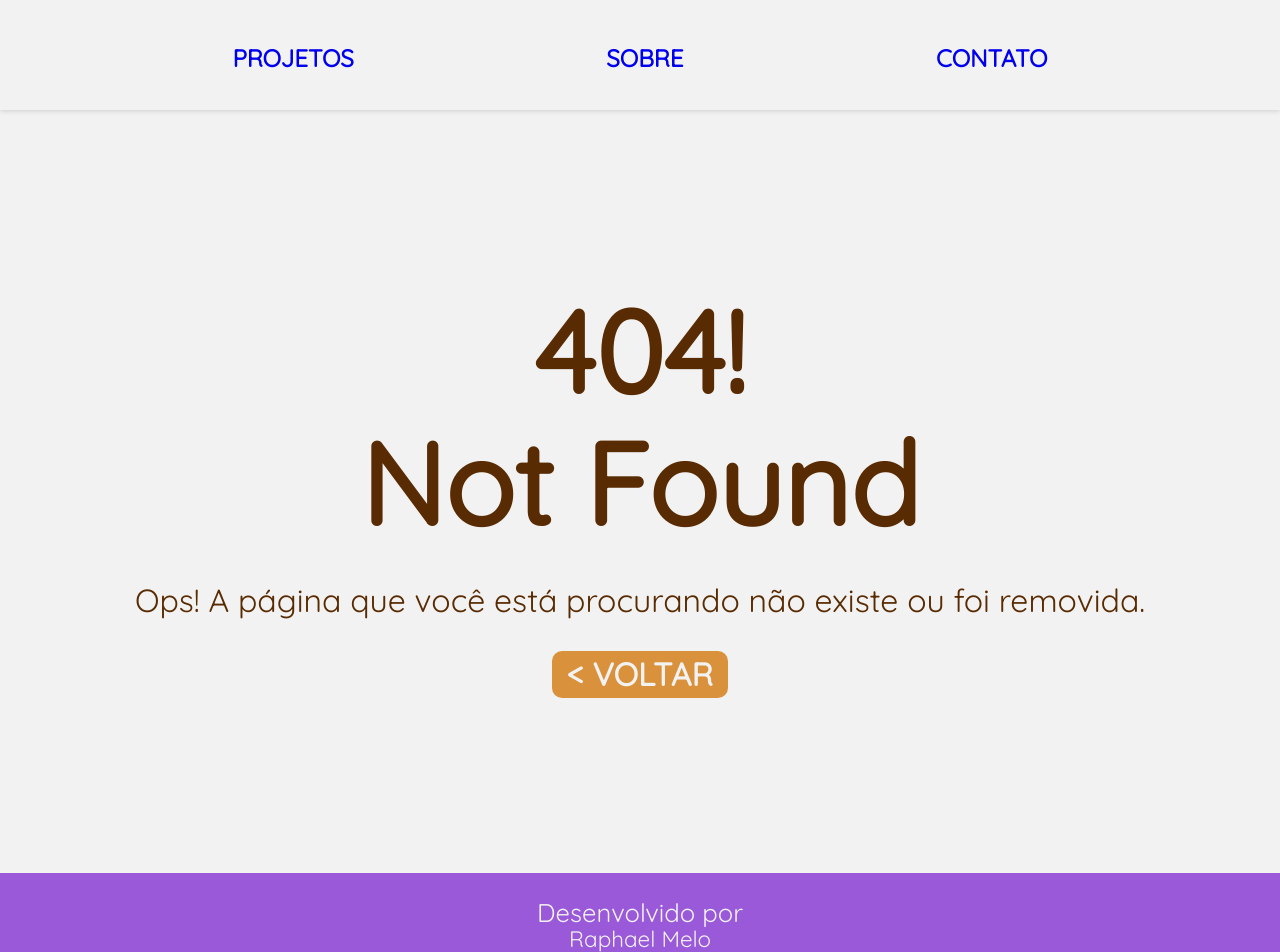
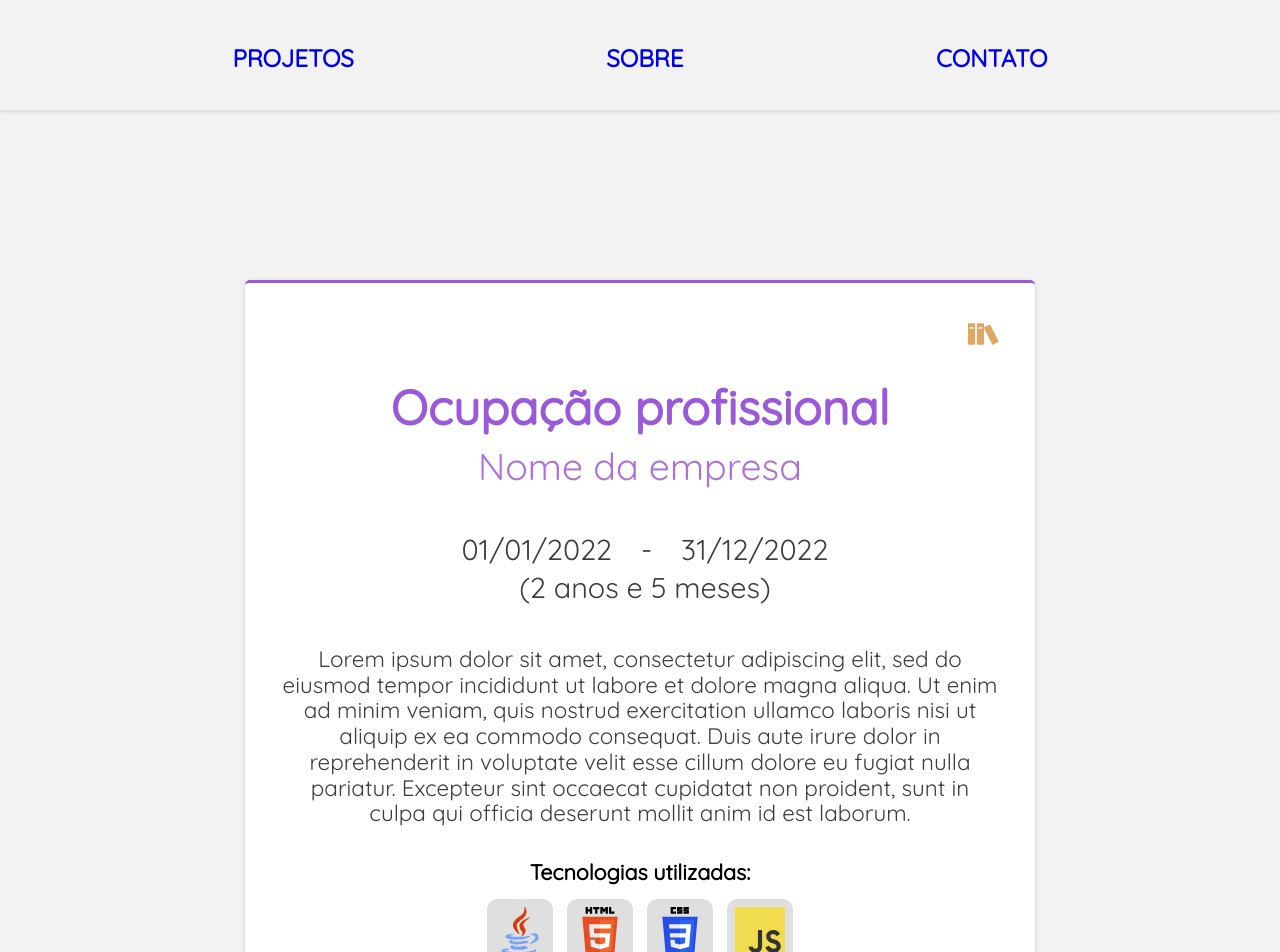
Before and after one commit to RaphaelO-Melo/Portfolio-2.0, a React (Create React App) app in the folder portfolio/: page /experience in a window 1280 px wide. Before the commit this address had no page. Shown: the top 952 px of the page. Built offline with nearby package versions, Linux system fonts and the light colour scheme.

Commit message:
Base style for job cards

```diff
--- /dev/null
+++ b/portfolio/src/components/AutoScrollToTop/index.tsx
@@ -0,0 +1,16 @@
+import { useEffect } from 'react';
+import { useLocation } from 'react-router-dom';
+
+export default function AutoScrollToTop() {
+
+    const { pathname } = useLocation();
+
+    useEffect(() => {
+        document.documentElement.scrollTo({
+            top: 0,
+            left: 0
+        });
+    }, [pathname]);
+
+    return null;
+}
--- /dev/null
+++ b/portfolio/src/pages/Experience/Experience.module.scss
@@ -0,0 +1,20 @@
+@import "styles/variables";
+@import "styles/breakpoints";
+
+.containerContent{
+
+    margin: 200px auto;
+    @media (max-width: $desktop_md) {
+        margin: 170px auto;
+    }
+    @media (max-width: $desktop_sm) {
+        margin: 170px auto;
+    }
+    @media (max-width: $desktop_xsm) {
+        margin: 150px auto;
+    }
+    @media (max-width: $mobile) {
+        margin: 90px auto;
+    }
+
+}
--- /dev/null
+++ b/portfolio/src/pages/Experience/Job/Job.module.scss
@@ -0,0 +1,86 @@
+@import "styles/variables";
+@import "styles/breakpoints";
+
+.card{
+
+    width: 70%;
+    min-height: 320px;
+    max-width: 720px;
+    margin: 40px auto;
+    padding: 35px;
+    border-radius: 5px;
+    text-align: center;
+    background-color: $base-white;
+    border-top: 3px solid $purple;
+    box-shadow: 0px 1px 5px rgb(0 0 0 / 15%);
+    display: flex;
+    flex-direction: column;
+    justify-content: space-evenly;
+    align-items: center;
+
+    &__library{
+        margin: 0 0 0 auto;
+        color: $orange;
+        cursor: pointer;
+        opacity: 0.8;
+    }
+
+    &__library:hover{
+        opacity: 1;
+    }
+
+    &__library--disabled{
+        color: $soft-gray;
+        cursor: initial;
+    }
+
+    &__occupation{
+        color: $purple;
+        margin: 30px auto 10px auto;
+    }
+
+    &__company{
+        margin: 0 auto 20px auto;
+        font-weight: normal;
+        color: $light-purple;
+    }
+
+    &__dates{
+
+        width: 100%;
+        margin: 15px auto;
+        padding: 5px;
+        font-size: 0.9em;
+        color: $black;
+
+        &__period{
+            width: 55%;
+            display: flex;
+            justify-content: space-around;
+            margin: 5px auto;
+        }
+
+    }
+
+    &__description{
+        color: $black;
+        font-size: 0.7em;
+    }
+
+    &__tools{
+
+        width: 100%;
+
+        &__title{
+            margin: 10px auto;
+        }
+
+        &__icons{
+            display: flex;
+            flex-wrap: wrap;
+            justify-content: center;
+        }
+
+    }
+
+}
--- /dev/null
+++ b/portfolio/src/pages/Experience/Job/Job.tsx
@@ -0,0 +1,49 @@
+import style from './Job.module.scss';
+import { ImBooks } from 'react-icons/im';
+import classNames from 'classnames';
+import TechToolMin from 'components/TechToolMin';
+
+export default function Jobs(){
+    return(
+        <div className={style.card}>
+
+            <ImBooks
+                onClick={() => alert('Projetos')}
+                className={classNames({
+                    [style.card__library] : true,
+                    [style['card__library--disabled']] : 1 <= 0
+                })}
+            />
+
+            <h2 className={style.card__occupation}>
+                Ocupação profissional
+            </h2>
+
+            <h3 className={style.card__company}>
+                Nome da empresa
+            </h3>
+
+            <div className={style.card__dates}>
+                <div className={style.card__dates__period}>
+                    <span>01/01/2022</span>
+                    -
+                    <span>31/12/2022</span>
+                </div>
+                <span>(2 anos e 5 meses)</span>
+            </div>
+
+            <p className={style.card__description}>Lorem ipsum dolor sit amet, consectetur adipiscing elit, sed do eiusmod tempor incididunt ut labore et dolore magna aliqua. Ut enim ad minim veniam, quis nostrud exercitation ullamco laboris nisi ut aliquip ex ea commodo consequat. Duis aute irure dolor in reprehenderit in voluptate velit esse cillum dolore eu fugiat nulla pariatur. Excepteur sint occaecat cupidatat non proident, sunt in culpa qui officia deserunt mollit anim id est laborum.</p>
+
+            <div className={style.card__tools}>
+                <h6 className={style.card__tools__title}>Tecnologias utilizadas:</h6>
+                <div className={style.card__tools__icons}>
+                    <TechToolMin key={1} toolId={1} />
+                    <TechToolMin key={2} toolId={2} />
+                    <TechToolMin key={3} toolId={3} />
+                    <TechToolMin key={4} toolId={4} />
+                </div>
+            </div>
+
+        </div>
+    );
+}
--- /dev/null
+++ b/portfolio/src/pages/Experience/index.tsx
@@ -0,0 +1,10 @@
+import style from './Experience.module.scss';
+import Job from './Job/Job';
+
+export default function Experience(){
+    return(
+        <section className={style.containerContent}>
+            <Job />
+        </section>
+    );
+}
--- a/portfolio/src/routes.tsx
+++ b/portfolio/src/routes.tsx
@@ -2,17 +2,20 @@ import TopNav from 'components/TopNav';
 import BottomNav from 'components/BottomNav';
 import { BrowserRouter as Router, Routes, Route } from 'react-router-dom';
 import About from './pages/About';
+import AutoScrollToTop from 'components/AutoScrollToTop';
 import ScrollToTop from 'components/ScrollToTop';
 import Footer from 'components/Footer';
 import NotFound from 'pages/NotFound';
 import Graduation from 'pages/Graduation';
 import Project from 'pages/Project';
+import Experience from 'pages/Experience';
 import { GraduationProvider } from 'common/context/Graduation';
 
 export default function AppRouter(){
     return (
         <main className='container'>
             <Router>
+                <AutoScrollToTop />
                 <TopNav />
                 <GraduationProvider>
                     <Routes>
@@ -20,6 +23,7 @@ export default function AppRouter(){
                             <Route index element={<About />}/>
                             <Route path='graduation' element={<Graduation />}/>
                             <Route path='project/:id' element={<Project />}/>
+                            <Route path='experience' element={<Experience />}/>
                         </Route>
                         <Route path='*' element={<NotFound />}/>
                     </Routes>
```
